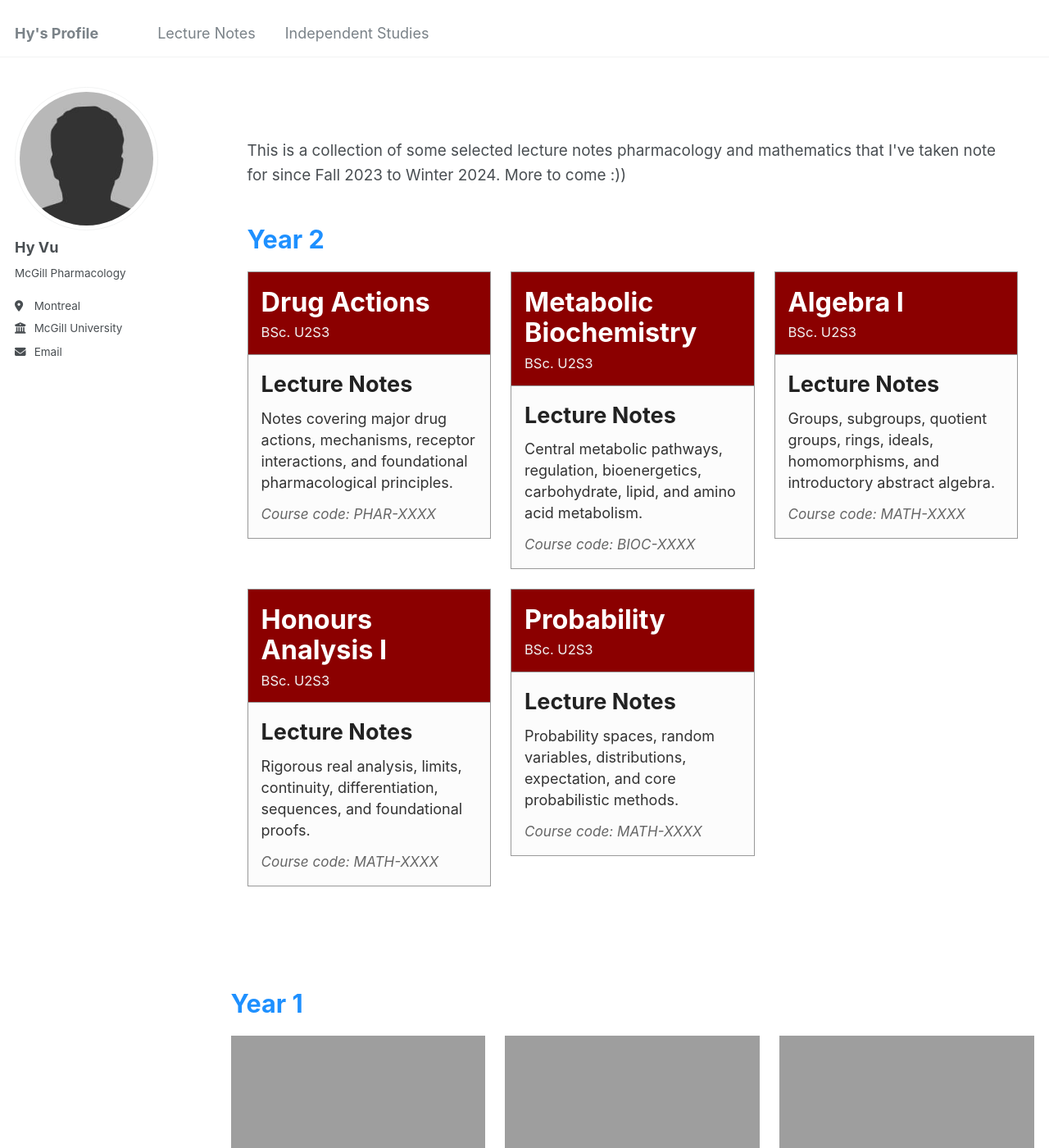
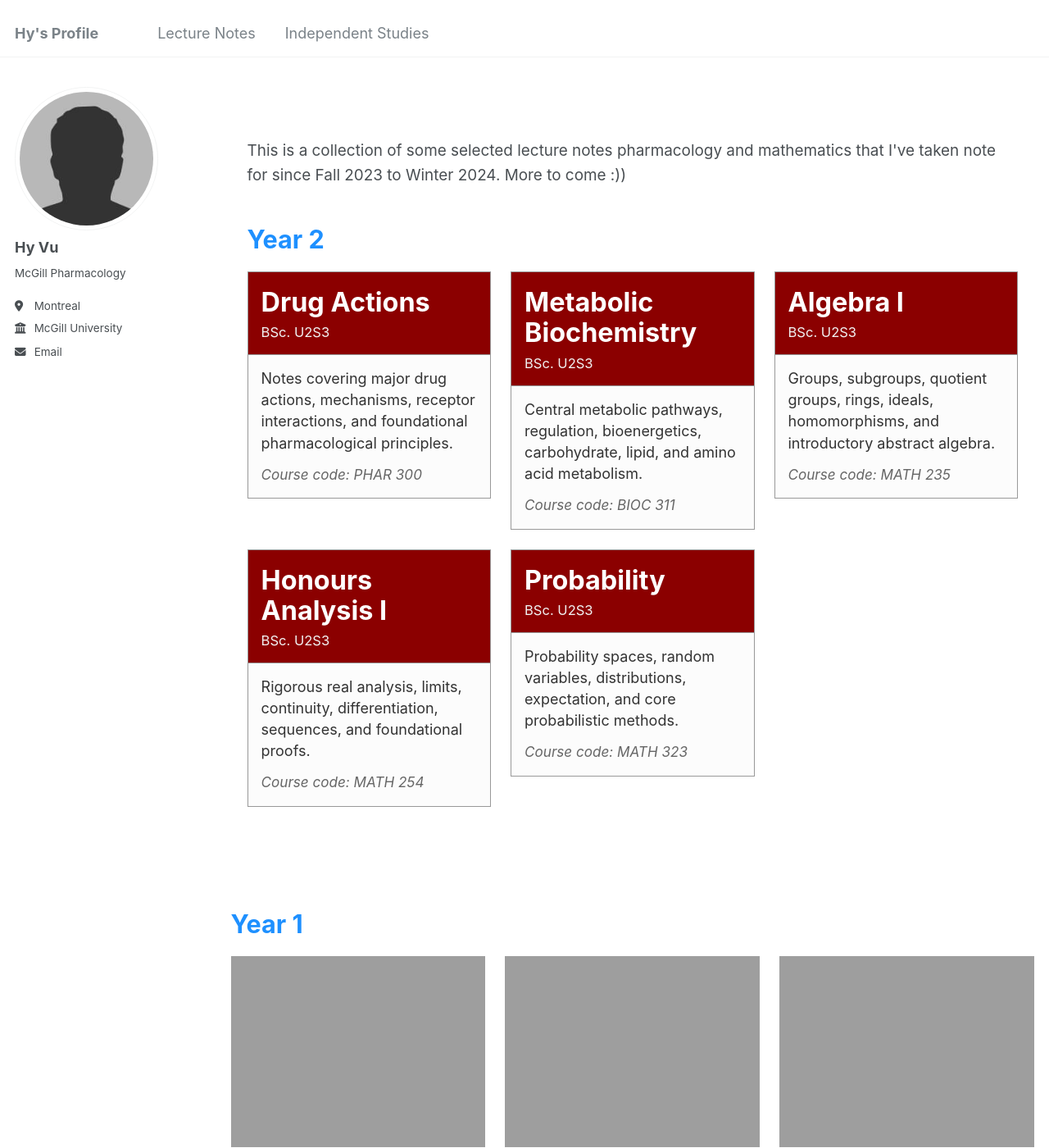
Before and after one commit to Hy-Vu/Hy-Vu.github.io, a Jekyll site: the page built from _pages/lecture-notes.html, in a window 1280 px wide and 1400 px high. Shown: the whole window at 82% size. Built offline with Jekyll 4.4.1, drawn with Linux system fonts in a browser that asks for light colours.

Commit message:
Update lecture-notes.html

```diff
--- a/_pages/lecture-notes.html
+++ b/_pages/lecture-notes.html
@@ -140,12 +140,11 @@ author_profile: true
         </div>
         <div class="pdf-card-divider"></div>
         <div class="pdf-card-bottom">
-          <div class="pdf-card-label">Lecture Notes</div>
           <div class="pdf-card-description">
             Notes covering major drug actions, mechanisms, receptor interactions,
             and foundational pharmacological principles.
           </div>
-          <div class="pdf-card-code">Course code: PHAR-XXXX</div>
+          <div class="pdf-card-code">Course code: PHAR 300</div>
         </div>
       </a>
     </div>
@@ -158,12 +157,11 @@ author_profile: true
         </div>
         <div class="pdf-card-divider"></div>
         <div class="pdf-card-bottom">
-          <div class="pdf-card-label">Lecture Notes</div>
           <div class="pdf-card-description">
             Central metabolic pathways, regulation, bioenergetics, carbohydrate,
             lipid, and amino acid metabolism.
           </div>
-          <div class="pdf-card-code">Course code: BIOC-XXXX</div>
+          <div class="pdf-card-code">Course code: BIOC 311</div>
         </div>
       </a>
     </div>
@@ -176,12 +174,11 @@ author_profile: true
         </div>
         <div class="pdf-card-divider"></div>
         <div class="pdf-card-bottom">
-          <div class="pdf-card-label">Lecture Notes</div>
           <div class="pdf-card-description">
             Groups, subgroups, quotient groups, rings, ideals, homomorphisms,
             and introductory abstract algebra.
           </div>
-          <div class="pdf-card-code">Course code: MATH-XXXX</div>
+          <div class="pdf-card-code">Course code: MATH 235</div>
         </div>
       </a>
     </div>
@@ -194,12 +191,11 @@ author_profile: true
         </div>
         <div class="pdf-card-divider"></div>
         <div class="pdf-card-bottom">
-          <div class="pdf-card-label">Lecture Notes</div>
           <div class="pdf-card-description">
             Rigorous real analysis, limits, continuity, differentiation,
             sequences, and foundational proofs.
           </div>
-          <div class="pdf-card-code">Course code: MATH-XXXX</div>
+          <div class="pdf-card-code">Course code: MATH 254</div>
         </div>
       </a>
     </div>
@@ -212,12 +208,11 @@ author_profile: true
         </div>
         <div class="pdf-card-divider"></div>
         <div class="pdf-card-bottom">
-          <div class="pdf-card-label">Lecture Notes</div>
           <div class="pdf-card-description">
             Probability spaces, random variables, distributions, expectation,
             and core probabilistic methods.
           </div>
-          <div class="pdf-card-code">Course code: MATH-XXXX</div>
+          <div class="pdf-card-code">Course code: MATH 323</div>
         </div>
       </a>
     </div>
```
